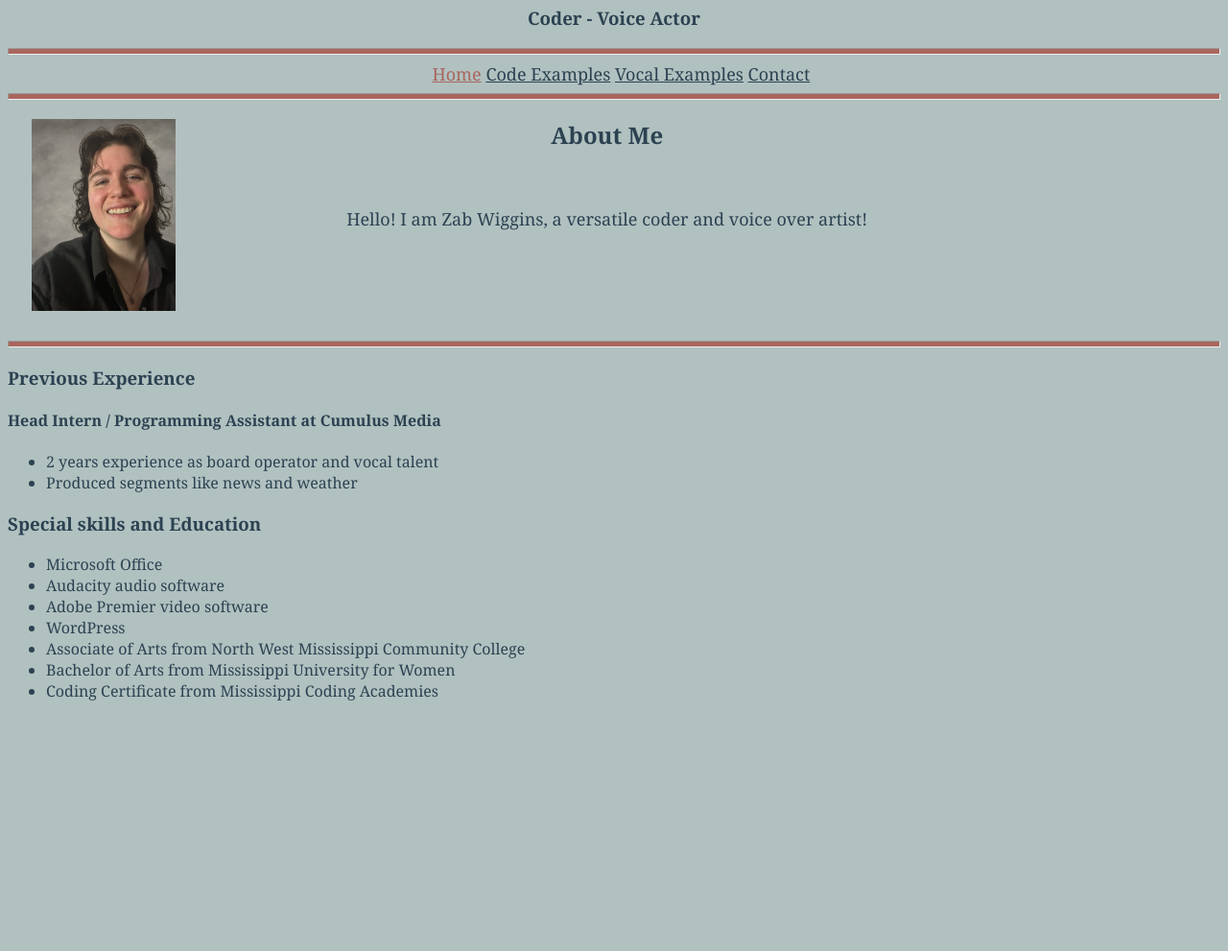
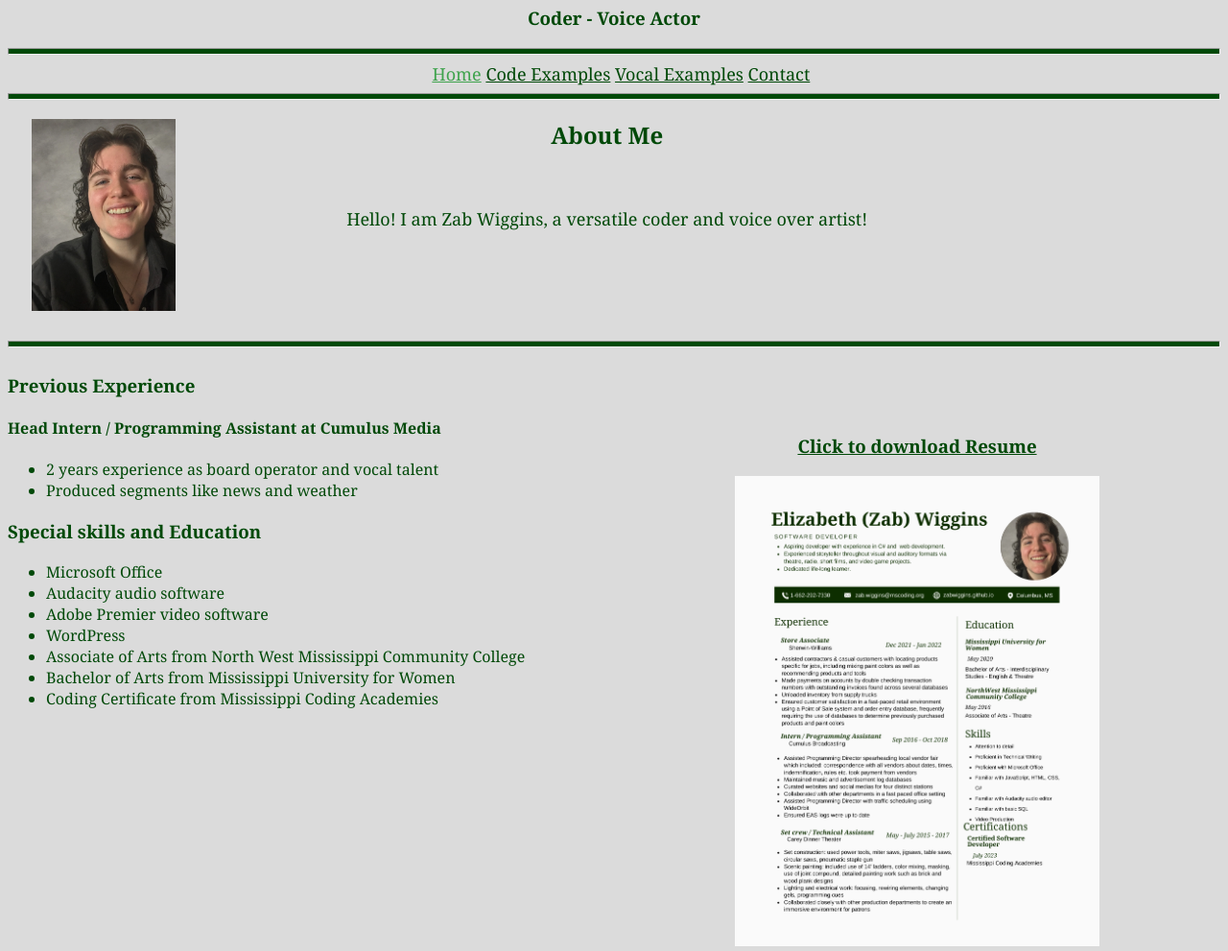
Before and after one commit to ZabWiggins/zabwiggins.github.io, a website: page index.html in a window 1280 px wide. Shown: the part 80-1071 px from the top of the page at 96% size. Before the commit the page ends 827 px from the top, so only its background shows below. Drawn offline with Linux system fonts and the light colour scheme.

Commit message:
Update 4 files

```diff
--- a/index.html
+++ b/index.html
@@ -25,6 +25,7 @@
 
   </div>
   <hr/>
+  <div id="XP">
     <h3 id="experience">Previous Experience<h3>
      <h4> Head Intern / Programming Assistant at Cumulus Media</h4>
       <ul>
@@ -49,5 +50,13 @@
 
        <li>Coding Certificate from Mississippi Coding Academies</li>
       </ul>
+      </div>
+       <div id="Resume">
+        <a target = "_blank" href="/images/WigginsResume.pdf" download="WigginsResume" ><h3>Click to download Resume</h3>
+          <img src="/images/Resume.PNG" alt="Resume for Zab Wigggins" width = 60% height = 60%>
+
+      </a>
+
+    </div>
   </body>
 </html>
--- a/style.css
+++ b/style.css
@@ -1,7 +1,7 @@
 * {
-  background-color: #b1c1c0;
+  background-color: #dbdbdb;
   font-family: "Georgia";
-  color: #2c4251;
+  color: #004908;
 }
 h1 {
   text-align: center;
@@ -12,7 +12,7 @@ h2 {
 hr {
   width: 100;
   height: 5px;
-  background-color: #a9665d;
+  background-color: #004908;
 }
 #bio {
   text-align: center;
@@ -22,7 +22,7 @@ hr {
   text-align: center;
 }
 #link {
-  color: #a9665d;
+  color: #3FA34D;
 }
 #menu {
   font-size: 18px;
@@ -30,7 +30,7 @@ hr {
   padding-right: 32%;
 }
 .active {
-  color: #a9665d;
+  color: #3FA34D;
 }
 #pic {
   padding-top: 0px;
@@ -64,3 +64,15 @@ hr {
 #contactp {
   text-align: center;
 }
+#XP {
+  width: 50%;
+  float: left;
+}
+#Resume {
+  padding-top: 5%;
+  position: relative;
+  float: left;
+  width: 50%;
+  text-align: center;
+  margin-right: :0;
+}
```
Also changed, not shown: images/Resume.PNG (added), 1 other file.
